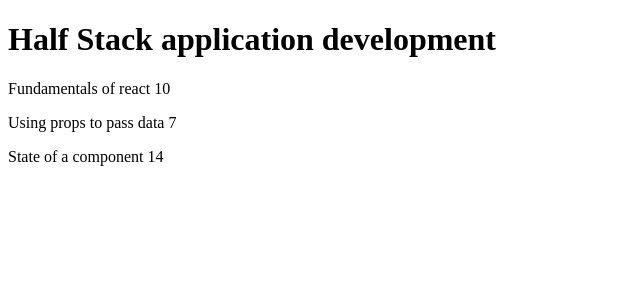
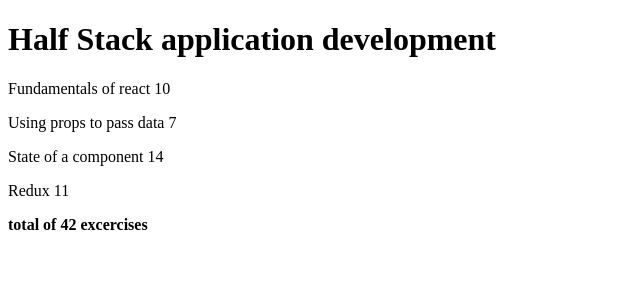
Before and after one commit to ThiwankaS/Full-Stack-Open-Web, a React (Vite) app in the folder Part2/courseinfo/: page / in a window 1280 px wide. Shown: the top 300 px of the page, without its empty margins (0-640 px from the left). Built offline with nearby package versions, Linux system fonts and the light colour scheme.

Commit message:
2.2 Execercise Course information step7

```diff
--- a/Part2/courseinfo/src/App.jsx
+++ b/Part2/courseinfo/src/App.jsx
@@ -23,6 +23,11 @@
         name : 'State of a component',
         exercises : 14,
         id : 3
+      },
+      {
+        name : 'Redux',
+        exercises : 11,
+        id : 4
       }
     ]
   }
@@ -30,13 +35,12 @@
   return <Course course={course} />
 }
 
-export default App;
-
 const Course = ({course}) => {
   return (
     <div>
       <Header course={course.name} />
       <Content parts={course.parts}/>
+      <Total parts={course.parts} />
     </div>
   )
 }
@@ -55,3 +59,14 @@
 }
 
 const Part = ({name,exercises}) => <p>{name} {exercises}</p>
+
+const Total = (prop) => {
+  const {parts} = prop;
+  const totalExcercise = parts[0].exercises + parts[1].exercises + parts[2].exercises + parts[3].exercises;
+  console.log('Parts', parts);
+  return(
+    <p><strong>total of {totalExcercise} excercises</strong></p>
+  )
+}
+
+export default App;
```
